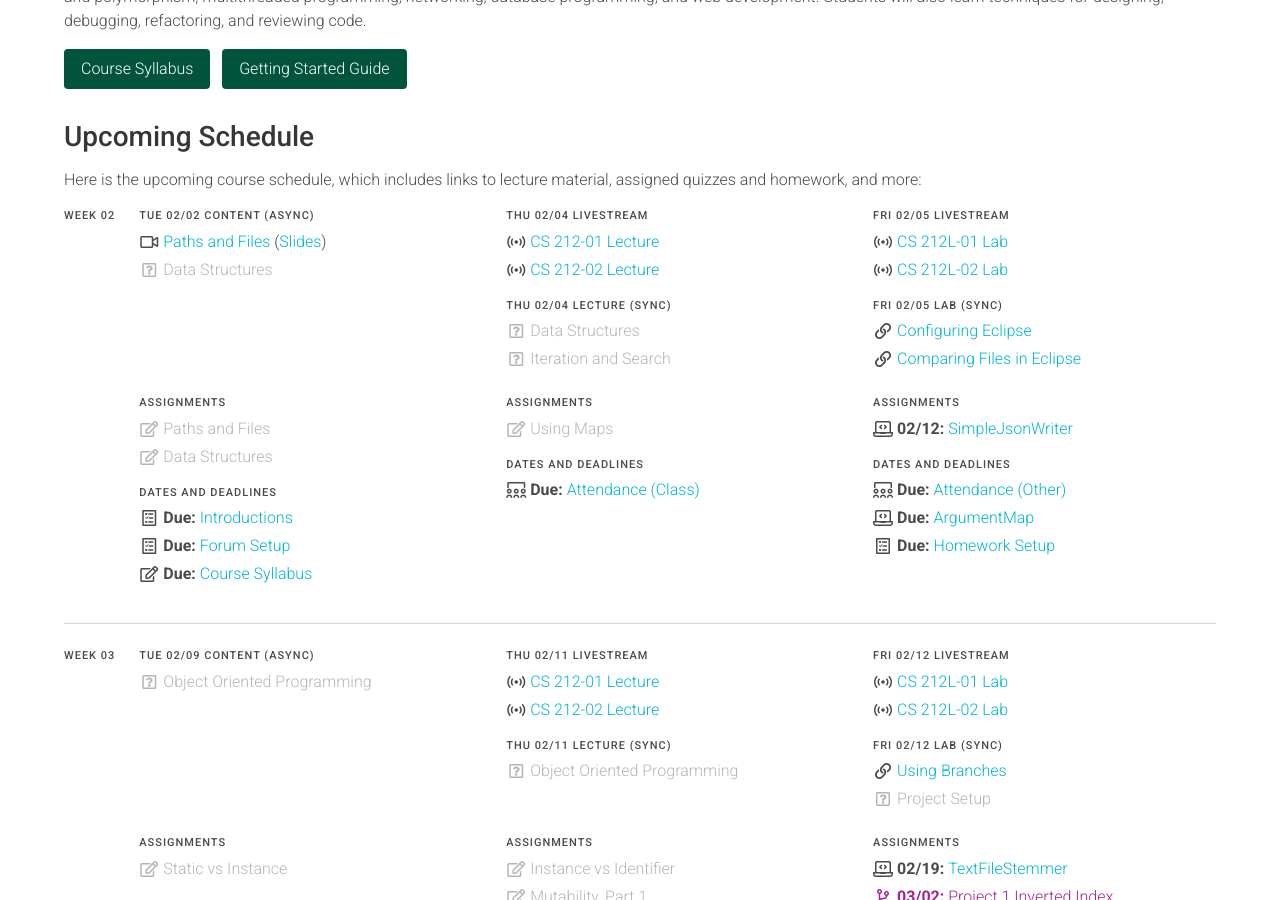
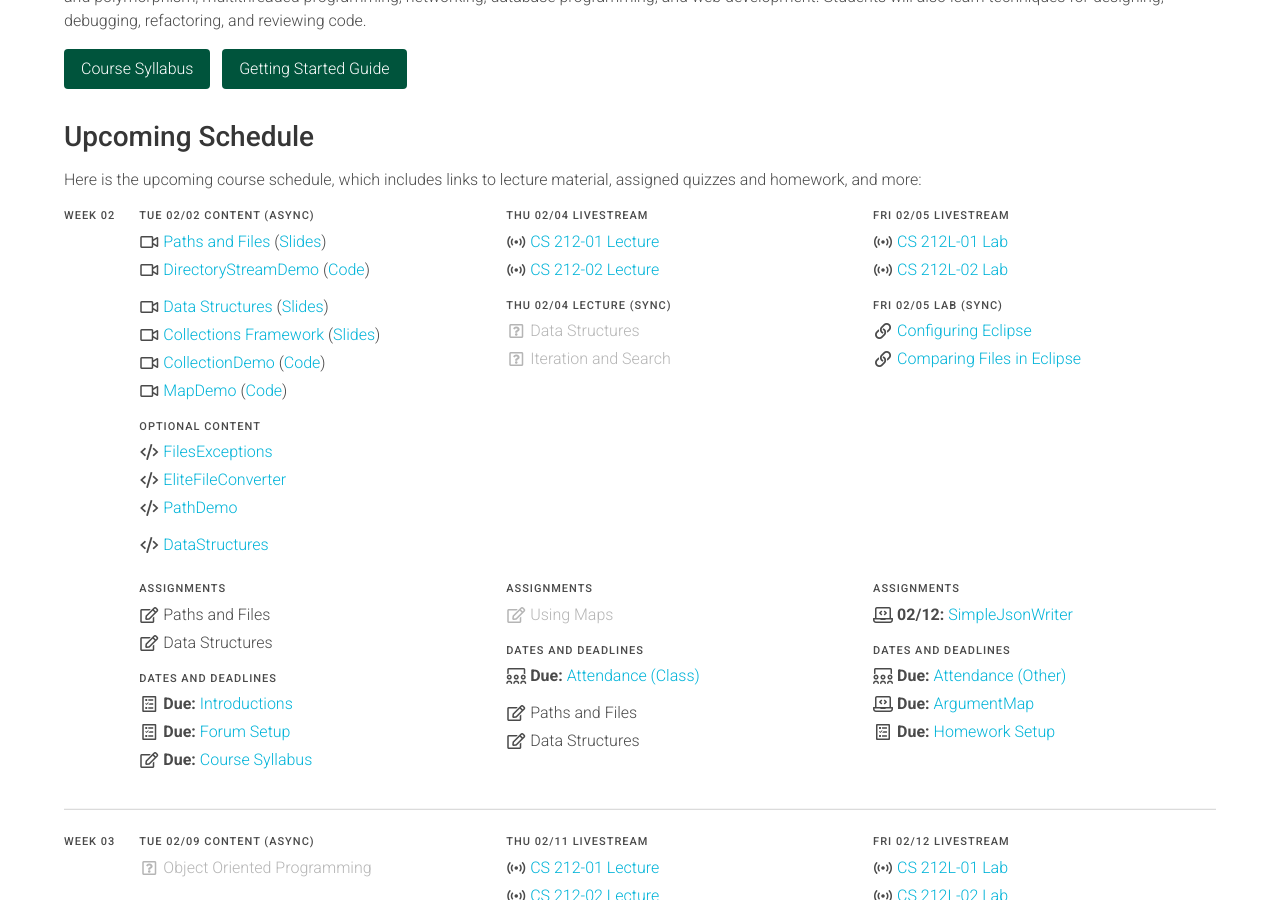
Before and after one commit to usf-cs212-spring2021/usf-cs212-spring2021.github.io, a Jekyll site: the page built from index.md, in a window 1280 px wide and 900 px high, scrolled down 369 px. Built offline with Jekyll 4.4.1, drawn with Linux system fonts in a browser that asks for light colours.

Commit message:
Adding Tuesday content

```diff
--- a/_data/schedule.yml
+++ b/_data/schedule.yml
@@ -166,18 +166,59 @@ weeks:
                 link: 'https://usfca.zoom.us/rec/share/SXbeG7fZoLf0vWWG55QgqZO0ozlWGmp7y0c05YS1jiW7dUVwxN3kclZ4V3CpL9k5.hbUIO4xnJGxedMai'
                 more: '(<a href="https://docs.google.com/presentation/d/e/2PACX-1vSWdQrf9ZxSaBP_6tpW-O7SGkiBPCxQIkefAFWPhUVFXNHOlOWlwGrTaB6KdwKH1QsSORDDRfgx-edG/pub?start=false&loop=false&delayms=3000">Slides</a>)'
 
+              - text: 'DirectoryStreamDemo'
+                icon: 'video'
+                link: 'https://usfca.zoom.us/rec/share/kMShAxSdwOn7uWo0pN-0uK7mAmUYjtQX5iQZILlTHrN3ZDPd82PEkHuK8ZiBfukR.YhvYDvRiWVLx_JFT?startTime=1598299849000'
+                more: '(<a href="https://github.com/usf-cs212-spring2021/lectures/blob/main/FilesExceptions/src/main/java/DirectoryStreamDemo.java">Code</a>)'
+
               - text: 'Data Structures'
-                type: *pending
+                icon: 'video'
+                link: 'https://usfca.zoom.us/rec/share/GLIzPn66lhC1UpWSCyAd26ZV5icAItj3zqHPcVrmu3ZlLwo35FiPkO7fsHLA0MUO.VZ4qvgGXmww8SMqw?startTime=1598294115000'
+                more: '(<a href="https://docs.google.com/presentation/d/e/2PACX-1vQs2p2cjvjlh88sDVybmjGmMfxAZtm2_ehImdMet6UkVzM1ORhtI0Eh_ZkOQCyf66kqfv1yy4bC1cvV/pub?start=false&loop=false&delayms=3000">Slides</a>)'
+                type: 'bump'
+
+              - text: 'Collections Framework'
+                icon: 'video'
+                link: 'https://usfca.zoom.us/rec/share/3HUSQDQ-NG_DZ9IaI4ZhKhL5pgaMyaJbU00eGcTHkXFPaGxDV3LfMSwv2DZ5tXyk.50aRBX1YjmWELuon?startTime=1598295367000'
+                more: '(<a href="https://docs.google.com/presentation/d/e/2PACX-1vRWwVF2nFmbu86I1yCZHXoNTUBTjxcint85Hcholj8wT3LLLNYfUtazORgmTUaQpYUE8SGLslbXJq_h/pub?start=false&loop=false&delayms=3000">Slides</a>)'
+
+              - text: 'CollectionDemo'
+                icon: 'video'
+                link: 'https://usfca.zoom.us/rec/share/wQM_zCCJUOiAf3YvC9gxG0srmhgWG316EIAHuXfzoJQMl0fusSOQ_dJl4jzyIaYJ.kEZaKSVjbZxDqmfi?startTime=1598301359000'
+                more: '(<a href="https://github.com/usf-cs212-spring2021/lectures/blob/main/DataStructures/src/main/java/CollectionDemo.java">Code</a>)'
+
+              - text: 'MapDemo'
+                icon: 'video'
+                link: 'https://usfca.zoom.us/rec/share/8VGeAmC_i6VSmSade95WZnf6vOV9RXyi784bjeJcj4CiPHkvsZwQGsqkvtjftDVZ.esAteUGNJ9zOFAvn?startTime=1598302552000'
+                more: '(<a href="https://github.com/usf-cs212-spring2021/lectures/blob/main/DataStructures/src/main/java/MapDemo.java">Code</a>)'
+
+          - label: 'Optional Content'
+            dates: ''
+            items:
+              - text: 'FilesExceptions'
+                link: 'https://github.com/usf-cs212-spring2021/lectures/tree/main/FilesExceptions'
+                icon: 'code'
+
+              - text: 'EliteFileConverter'
+                icon: 'code'
+                link: 'https://github.com/usf-cs212-spring2021/lectures/blob/main/FilesExceptions/src/main/java/EliteFileConverter.java'
+
+              - text: 'PathDemo'
+                icon: 'code'
+                link: 'https://github.com/usf-cs212-spring2021/lectures/blob/main/FilesExceptions/src/main/java/PathDemo.java'
+
+              - text: 'DataStructures'
+                link: 'https://github.com/usf-cs212-spring2021/lectures/tree/main/DataStructures'
+                icon: 'code'
+                type: 'bump'
 
           - <<: *assignments
             items:
               - text: 'Paths and Files'
                 icon: 'quiz'
-                type: *pending
 
               - text: 'Data Structures'
                 icon: 'quiz'
-                type: *pending
 
           - <<: *deadlines
             items:
@@ -212,6 +253,14 @@ weeks:
             items:
               - file: 'attendance'
                 name: 'class2'
+
+              - text: 'Paths and Files'
+                icon: 'quiz'
+                type: 'bump'
+
+              - text: 'Data Structures'
+                icon: 'quiz'
+
 
       - date: 2021-02-05
         sections:
```
